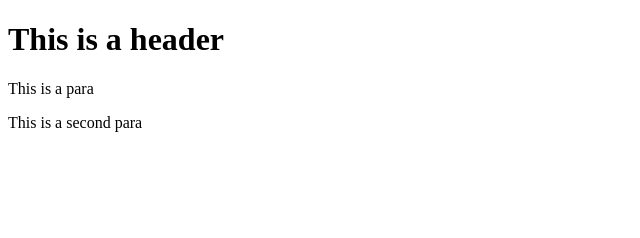
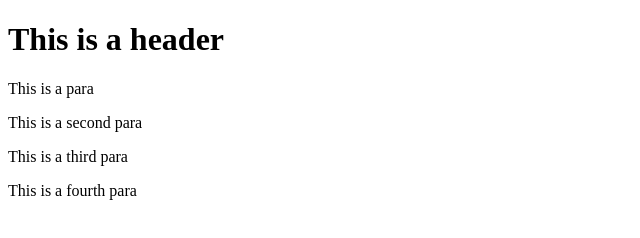
Before and after one commit to shuttleaway/git-test, a website: page index.html in a window 1280 px wide. Shown: the whole page, without its empty margins (0-640 px from the left). Drawn offline with Linux system fonts and the light colour scheme.

Commit message:
fourth commit

```diff
--- a/index.html
+++ b/index.html
@@ -5,5 +5,7 @@
 		<h1>This is a header</h1>
 		<p>This is a para</p>
 		<p>This is a second para</p>
+		<p>This is a third para</p>
+		<p>This is a fourth para</p>
 	</body>
 </html>
```
Also changed, not shown: package.json (added, +24 -0 lines), 2 other files.
